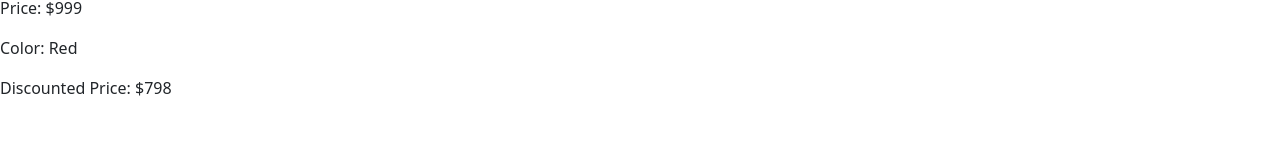
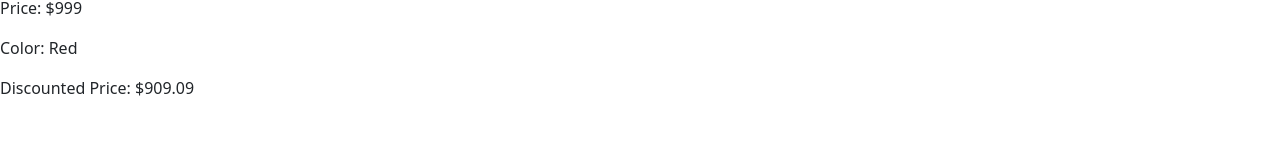
Before and after one commit to LucaPertosa/angular-component-test, an Angular app: page / in a window 1280 px wide. Shown: the part 146-300 px from the top of the page. Built offline with nearby package versions, Linux system fonts and the light colour scheme.

Commit message:
calculating discount on product with string interpolation

```diff
--- a/src/app/product-list/product-list.component.html
+++ b/src/app/product-list/product-list.component.html
@@ -4,7 +4,7 @@
 <p>Discounted Price: $798</p> -->
 
 <!-- using string interpolation -->
-<p>Name: {{name}}</p>
-<p>Price: ${{price}}</p>
-<p>Color: {{color}}</p>
-<p>Discounted Price: $798</p>
+<p>Name: {{ product.name }}</p>
+<p>Price: {{ '$' + product.price }}</p>
+<p>Color: {{ product.color }}</p>
+<p>Discounted Price: {{ '$' + (product.price - product.price * product.discount / 100) }}</p>
--- a/src/app/product-list/product-list.component.ts
+++ b/src/app/product-list/product-list.component.ts
@@ -6,7 +6,10 @@ import { Component } from '@angular/core';
   styleUrls: ['./product-list.component.css']
 })
 export class ProductListComponent {
-  name: string = 'iPhone 13';
-  price: number = 999;
-  color: string = 'Red';
+  product = {
+    name: 'iPhone 13',
+    price: 999,
+    color: 'Red',
+    discount: 9,
+  }
 }
```
